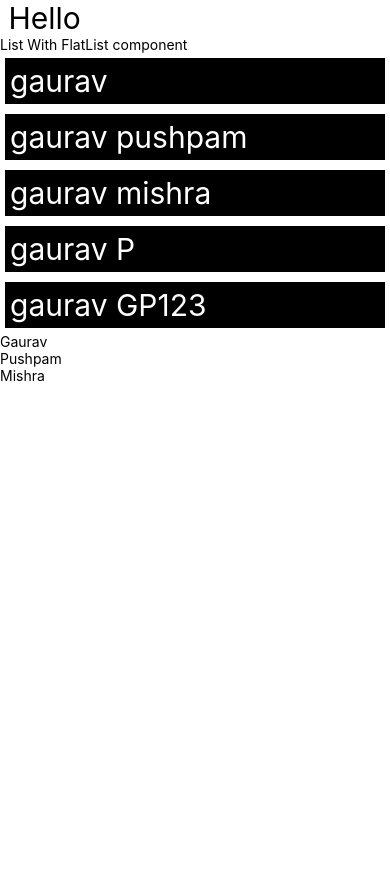
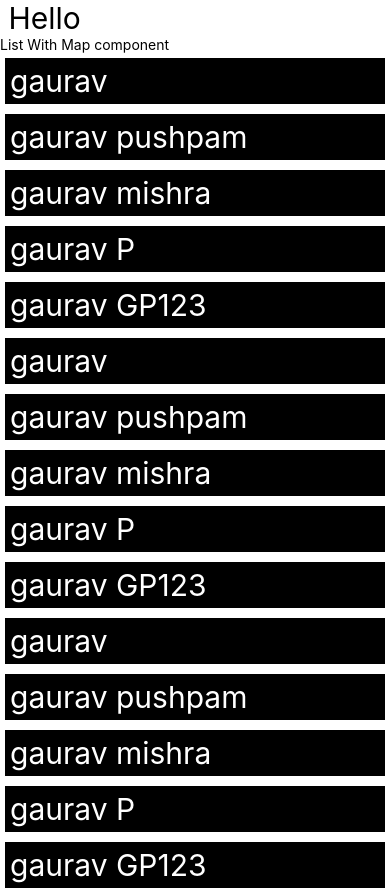
Before and after one commit to Gaurav85431/ReactNative, a React Native app: screen / in a window 390 px wide. Before the commit the page ends 844 px from the top, so only its background shows below. Built offline with nearby package versions, Linux system fonts and the light colour scheme.

Commit message:
L15 List with Map

```diff
--- a/App.tsx
+++ b/App.tsx
@@ -4,6 +4,7 @@ import StyleReactNative from './ComponentLec11/StyleSheet';
 import TextInputField from './ComponentLec11/TextInputField';
 import FormInput from './ComponentLec11/FormInput';
 import FlatListComponent from './ComponentLec11/FlatList';
+import ListWithMap from './ComponentLec11/ListWithMap';
 
 const App = () => {
   return (
@@ -14,7 +15,11 @@ const App = () => {
 
       {/* <FormInput /> */}
 
-      <FlatListComponent />
+      {/* Lec 14 */}
+      {/* <FlatListComponent /> */}
+
+      {/* Lec 15 */}
+      <ListWithMap />
     </View>
   );
 };
--- /dev/null
+++ b/ComponentLec11/ListWithMap.tsx
@@ -0,0 +1,53 @@
+import { FlatList, ScrollView, StyleSheet, Text, View } from 'react-native';
+
+const ListWithMap = () => {
+  const usersData = [
+    { id: 1, name: 'gaurav' },
+    { id: 2, name: 'gaurav pushpam' },
+    { id: 3, name: 'gaurav mishra' },
+    { id: 4, name: 'gaurav P' },
+    { id: 5, name: 'gaurav GP123' },
+    { id: 11, name: 'gaurav' },
+    { id: 22, name: 'gaurav pushpam' },
+    { id: 33, name: 'gaurav mishra' },
+    { id: 42, name: 'gaurav P' },
+    { id: 54, name: 'gaurav GP123' },
+    { id: 15, name: 'gaurav' },
+    { id: 27, name: 'gaurav pushpam' },
+    { id: 38, name: 'gaurav mishra' },
+    { id: 45, name: 'gaurav P' },
+    { id: 53, name: 'gaurav GP123' },
+  ];
+
+  const userNameOnly = ['Gaurav', 'Pushpam', 'Mishra'];
+
+  return (
+    <View>
+      <Text>List With Map component</Text>
+
+      {/* Ye case me scroll nhi hoga */}
+      {/* {usersData.map(itm => (
+        <Text style={styles.item}>{itm.name}</Text>
+      ))} */}
+
+      {/* To scroll */}
+      <ScrollView>
+        {usersData.map(itm => (
+          <Text style={styles.item}>{itm.name}</Text>
+        ))}
+      </ScrollView>
+    </View>
+  );
+};
+
+const styles = StyleSheet.create({
+  item: {
+    fontSize: 30,
+    padding: 5,
+    margin: 5,
+    color: '#fff',
+    backgroundColor: 'black',
+  },
+});
+
+export default ListWithMap;
```
